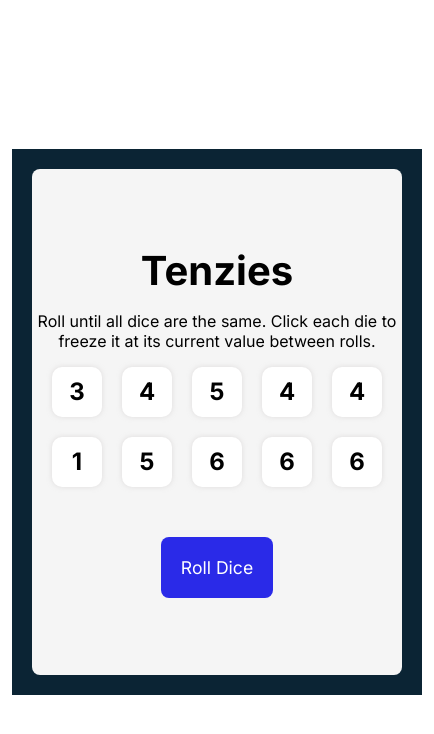
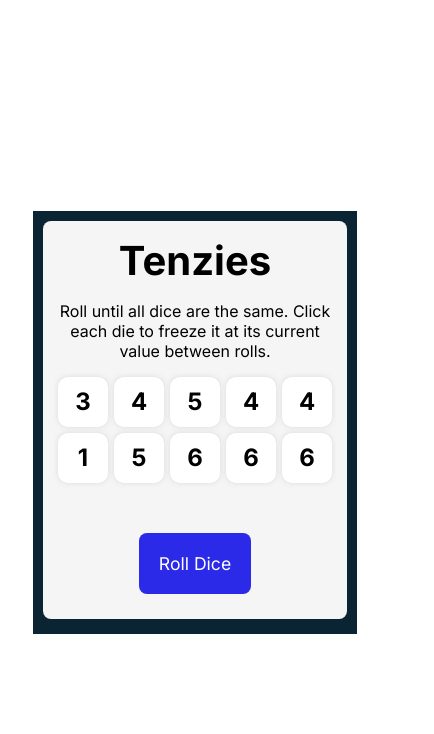
Before and after one commit to theAbiola/Tenzies-Game, a React (Vite) app: page / in a window 390 px wide. Shown: the top 734 px of the page, 434 px wide, since content can reach past the window. Built offline with nearby package versions, Linux system fonts and the light colour scheme.

Commit message:
modify css to make app responsive

```diff
--- a/src/App.css
+++ b/src/App.css
@@ -15,8 +15,8 @@ main {
 
 .big-container {
   width: 100%;
-  height: 60vh;
-  padding: 20px;
+  height: 55vh;
+  padding: 15px;
   background-color: #0B2434;
   display: flex;
   justify-content: center;
@@ -73,3 +73,31 @@ main {
   transform: scale(1.05);
   /* slightly larger size */
 }
+
+@media (max-width: 640px) {
+  main {
+    max-width: 300px;
+  }
+
+  .big-container {
+    width: 100%;
+    height: 100%;
+    padding: 0px 12px;
+  }
+
+  .small-container {
+    height: 80%;
+    margin-bottom: 15px;
+    margin-top: 10px;
+    padding: 15px;
+  }
+
+  .dice-container {
+    width: 60%;
+    gap: 6px;
+  }
+
+  .big-button {
+    margin-bottom: 10px;
+  }
+}
```
